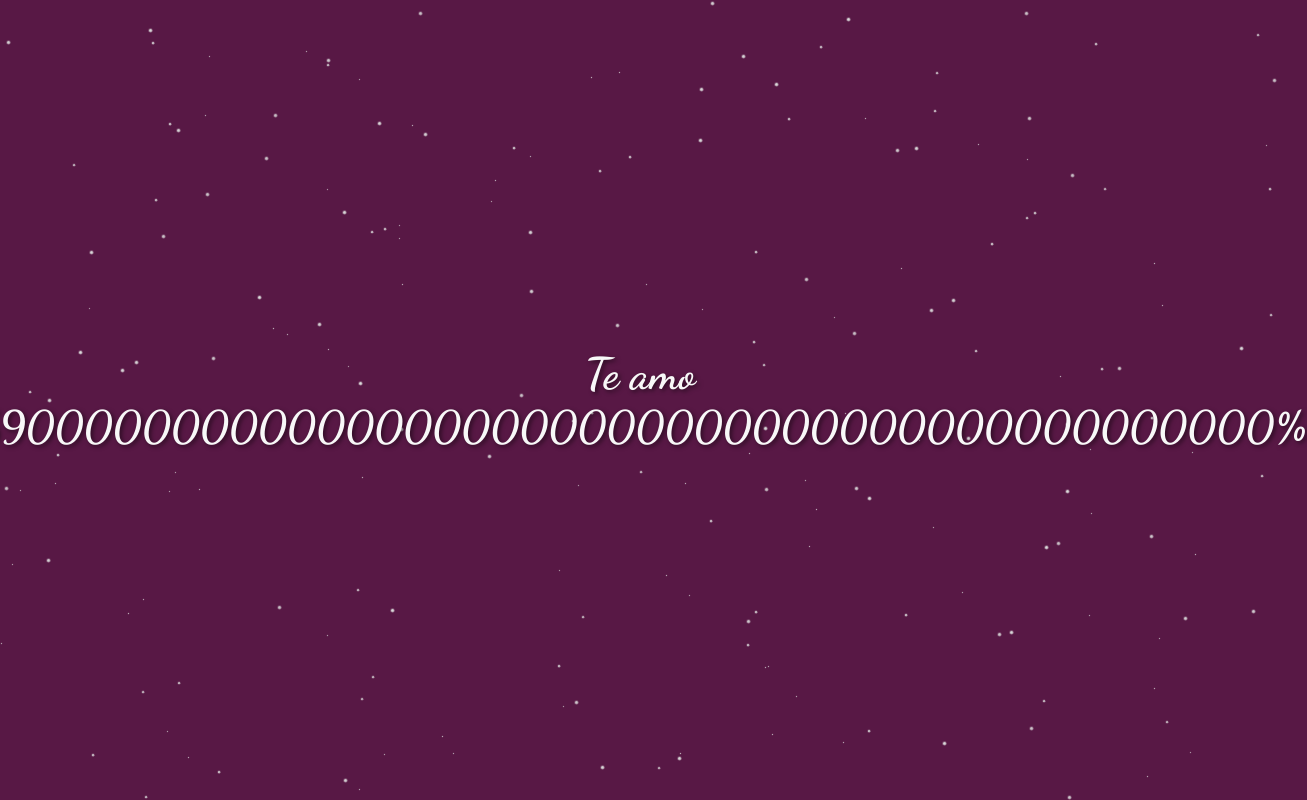
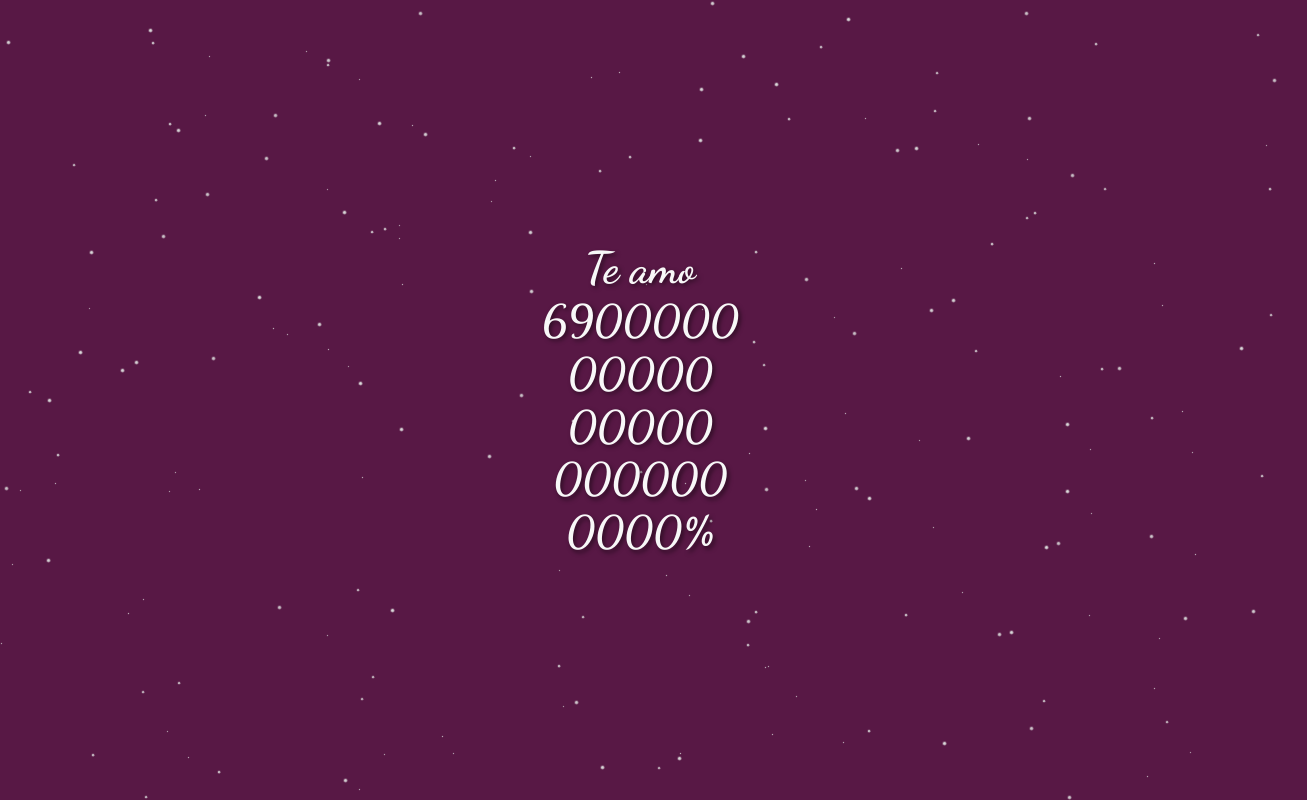
Before and after one commit to douglasfhr/kau, a plain HTML site: page index.html in a window 1280 px wide. Both pictures are taken after a click on the icon 640 px from the left and 400 px from the top of the page. Shown: the whole page, 1307 px wide, since content can reach past the window. Drawn offline with Linux system fonts and the light colour scheme.

Commit message:
Update index.html

```diff
--- a/index.html
+++ b/index.html
@@ -123,7 +123,7 @@
     </div>
 
     <div id="message-container">
-        <p id="message-text">Te amo<br>690000000000000000000000000000000000000000000%</p>
+        <p id="message-text">Te amo<br>6900000<br>00000<br>00000<br>000000<br>0000%</p>
     </div>
 
     <script>
```
